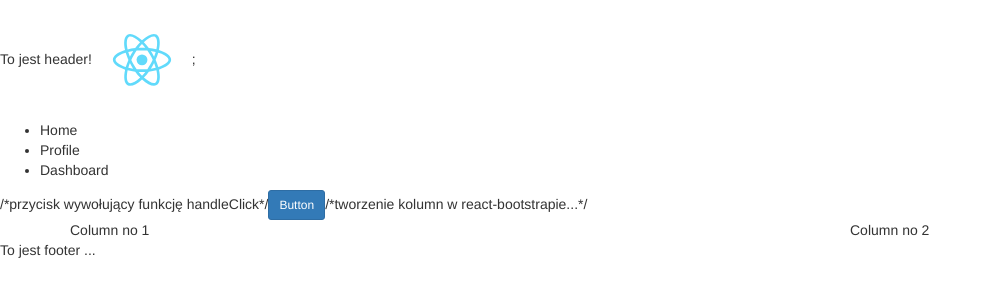
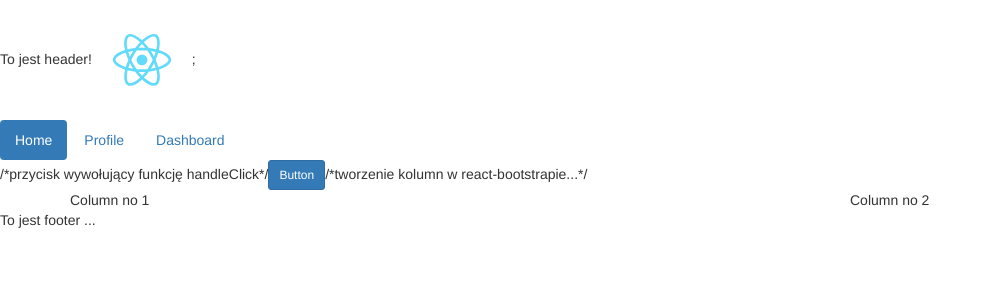
Before and after one commit to maciekpollub/react, a React (Create React App) app in the folder react-component/: page / in a window 1280 px wide. Shown: the top 300 px of the page, without its empty margins (0-992 px from the left). Built offline with nearby package versions, Linux system fonts and the light colour scheme.

Commit message:
Menu component added ...

```diff
--- a/react-component/src/components/Menu.js
+++ b/react-component/src/components/Menu.js
@@ -1,20 +1,14 @@
 import React from 'react';
+import {Nav, NavItem} from 'react-bootstrap';
 
 const Menu = () => {
-    const menuElements = [//tablica z elementami menu...
-            'Home',
-            'Profile',
-            'Dashboard'
-        ].map((element, index) => {//metoda map jako parametr pobiera funkcję dwuparametrową: aktualnie przetwarzany elem tablicy i index tablicy
-            return <li key = {index}>{element}</li>//poniewaź tagi li się powtarzają, to muszą mieć unikalne klucze (jak identyfikatory)
-            }
-        );
+
     return (
-        <div>
-            <ul>
-                {menuElements}
-            </ul>
-        </div>
+        <Nav bsStyle="pills" activeKey={0}>
+            <NavItem eventKey={0}>Home</NavItem>
+            <NavItem eventKey={1}>Profile</NavItem>
+            <NavItem eventKey={2}>Dashboard</NavItem>
+        </Nav>
         )
 
 };
```
